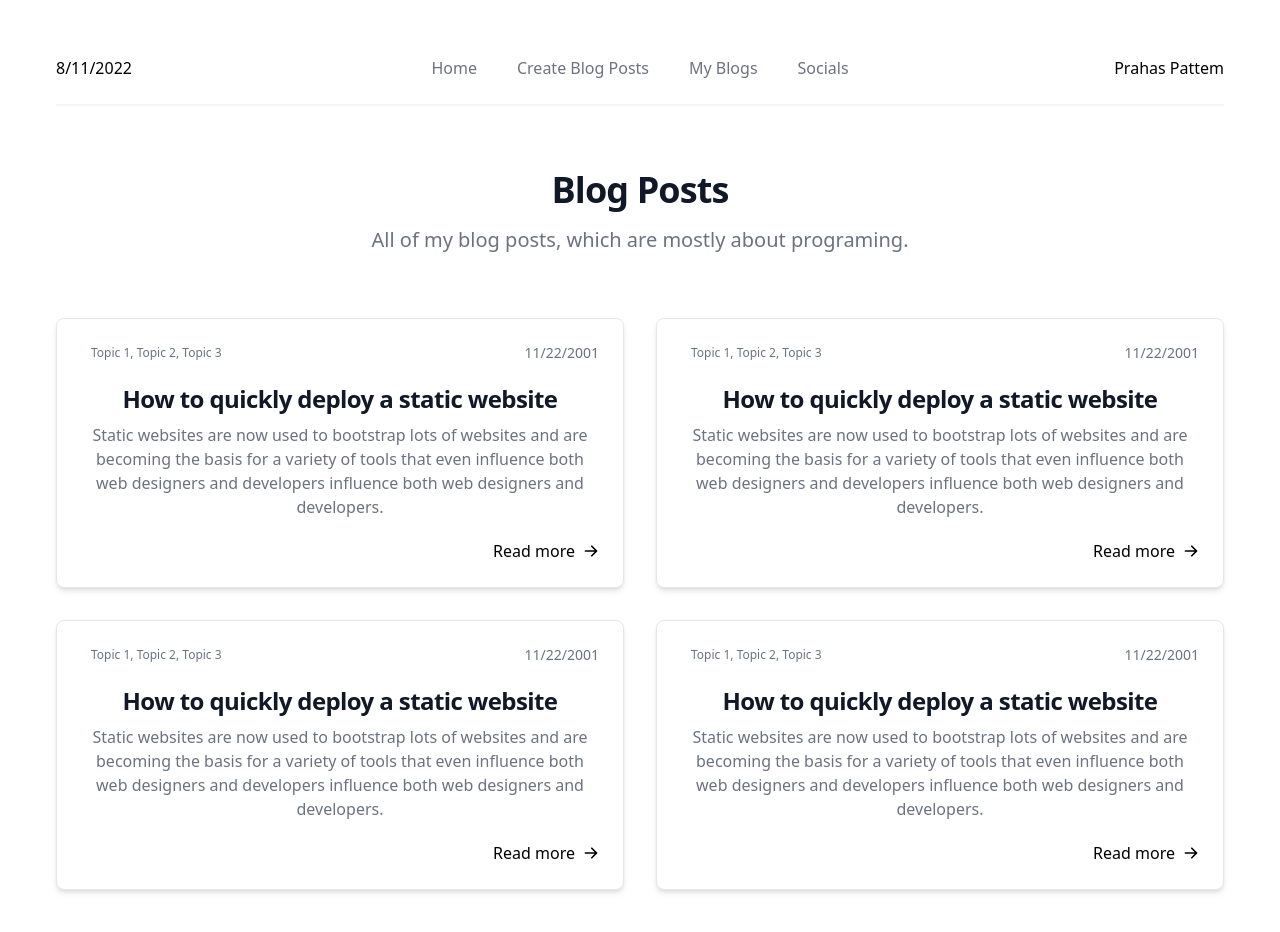
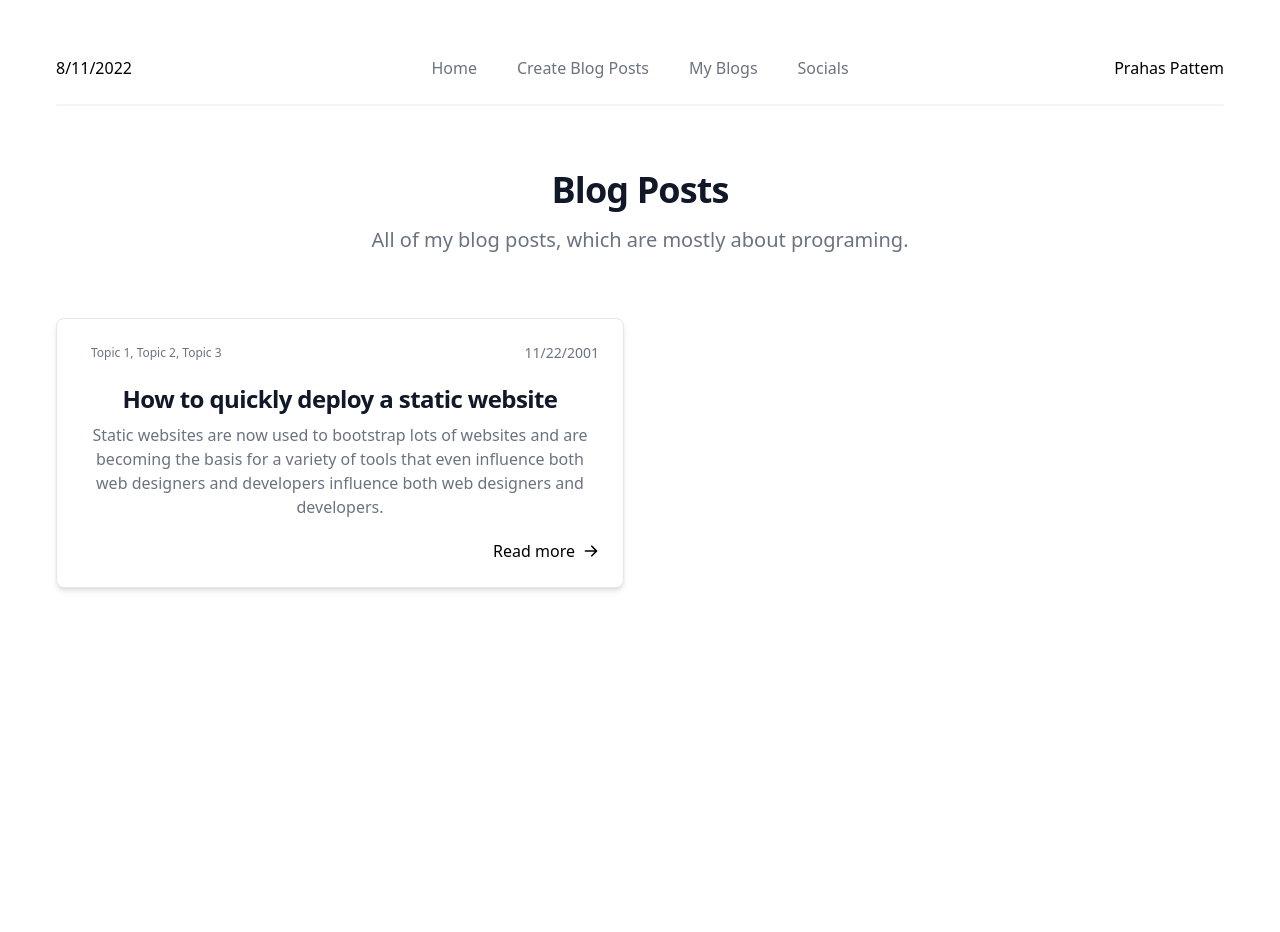
Before and after one commit to pprahas/blog, a React (Vite) app in the folder frontend/: page / in a window 1280 px wide. Shown: the top 932 px of the page. After the commit the page ends 800 px from the top, so only its background shows below. Built offline with nearby package versions, Linux system fonts and the light colour scheme.

Commit message:
can't get data on frontend

```diff
--- a/frontend/src/App.jsx
+++ b/frontend/src/App.jsx
@@ -1,4 +1,4 @@
-import { useState } from "react";
+import { useState, useEffect } from "react";
 import reactLogo from "./assets/react.svg";
 import "./App.css";
 import ViewBlogs from "./pages/ViewBlogs";
@@ -6,8 +6,14 @@ import Socials from "./pages/Socials";
 import { BrowserRouter, Routes, Route } from "react-router-dom";
 
 function App() {
-  const [count, setCount] = useState(0);
-
+  useEffect(() => {
+    (async function () {
+      const data = await fetch("http://localhost:9090/blog/");
+      const jsonData = await data.json();
+      console.log("here");
+      console.log(jsonData);
+    });
+  });
   return (
     <BrowserRouter>
       <Routes>
--- a/frontend/src/pages/ViewBlogs.jsx
+++ b/frontend/src/pages/ViewBlogs.jsx
@@ -72,180 +72,6 @@ export default function Example(props) {
                 </a>
               </div>
             </article>
-            <article className="p-6 bg-white rounded-lg border border-gray-200 shadow-md dark:bg-gray-800 dark:border-gray-700">
-              <div className="flex justify-between items-center mb-5 text-gray-500">
-                <span className="bg-primary-100 text-primary-800 text-xs font-medium inline-flex items-center px-2.5 py-0.5 rounded dark:bg-primary-200 dark:text-primary-800">
-                  {/* <svg
-                    className="mr-1 w-3 h-3"
-                    fill="currentColor"
-                    viewBox="0 0 20 20"
-                    xmlns="http://www.w3.org/2000/svg"
-                  >
-                    <path
-                      fillRule="evenodd"
-                      d="M2 5a2 2 0 012-2h8a2 2 0 012 2v10a2 2 0 002 2H4a2 2 0 01-2-2V5zm3 1h6v4H5V6zm6 6H5v2h6v-2z"
-                      clipRule="evenodd"
-                    />
-                    <path d="M15 7h1a2 2 0 012 2v5.5a1.5 1.5 0 01-3 0V7z" />
-                  </svg> */}
-                  Topic 1, Topic 2, Topic 3
-                </span>
-                <span className="text-sm">11/22/2001</span>
-              </div>
-              <h2 className="mb-2 text-2xl font-bold tracking-tight text-gray-900 dark:text-white">
-                <a href="#">How to quickly deploy a static website</a>
-              </h2>
-              <p className="mb-5 font-light text-gray-500 dark:text-gray-400">
-                Static websites are now used to bootstrap lots of websites and
-                are becoming the basis for a variety of tools that even
-                influence both web designers and developers influence both web
-                designers and developers.
-              </p>
-              <div className="flex justify-between items-center">
-                <div className="flex items-center space-x-4">
-                  {/* <img
-                    className="w-7 h-7 rounded-full"
-                    src="https://flowbite.s3.amazonaws.com/blocks/marketing-ui/avatars/jese-leos.png"
-                    alt="Jese Leos avatar"
-                  /> */}
-                  {/* <span className="font-medium dark:text-white">Jese Leos</span> */}
-                </div>
-                <a
-                  href="#"
-                  className="inline-flex items-center font-medium text-primary-600 dark:text-primary-500 hover:underline"
-                >
-                  Read more
-                  <svg
-                    className="ml-2 w-4 h-4"
-                    fill="currentColor"
-                    viewBox="0 0 20 20"
-                    xmlns="http://www.w3.org/2000/svg"
-                  >
-                    <path
-                      fillRule="evenodd"
-                      d="M10.293 3.293a1 1 0 011.414 0l6 6a1 1 0 010 1.414l-6 6a1 1 0 01-1.414-1.414L14.586 11H3a1 1 0 110-2h11.586l-4.293-4.293a1 1 0 010-1.414z"
-                      clipRule="evenodd"
-                    />
-                  </svg>
-                </a>
-              </div>
-            </article>
-            <article className="p-6 bg-white rounded-lg border border-gray-200 shadow-md dark:bg-gray-800 dark:border-gray-700">
-              <div className="flex justify-between items-center mb-5 text-gray-500">
-                <span className="bg-primary-100 text-primary-800 text-xs font-medium inline-flex items-center px-2.5 py-0.5 rounded dark:bg-primary-200 dark:text-primary-800">
-                  {/* <svg
-                    className="mr-1 w-3 h-3"
-                    fill="currentColor"
-                    viewBox="0 0 20 20"
-                    xmlns="http://www.w3.org/2000/svg"
-                  >
-                    <path
-                      fillRule="evenodd"
-                      d="M2 5a2 2 0 012-2h8a2 2 0 012 2v10a2 2 0 002 2H4a2 2 0 01-2-2V5zm3 1h6v4H5V6zm6 6H5v2h6v-2z"
-                      clipRule="evenodd"
-                    />
-                    <path d="M15 7h1a2 2 0 012 2v5.5a1.5 1.5 0 01-3 0V7z" />
-                  </svg> */}
-                  Topic 1, Topic 2, Topic 3
-                </span>
-                <span className="text-sm">11/22/2001</span>
-              </div>
-              <h2 className="mb-2 text-2xl font-bold tracking-tight text-gray-900 dark:text-white">
-                <a href="#">How to quickly deploy a static website</a>
-              </h2>
-              <p className="mb-5 font-light text-gray-500 dark:text-gray-400">
-                Static websites are now used to bootstrap lots of websites and
-                are becoming the basis for a variety of tools that even
-                influence both web designers and developers influence both web
-                designers and developers.
-              </p>
-              <div className="flex justify-between items-center">
-                <div className="flex items-center space-x-4">
-                  {/* <img
-                    className="w-7 h-7 rounded-full"
-                    src="https://flowbite.s3.amazonaws.com/blocks/marketing-ui/avatars/jese-leos.png"
-                    alt="Jese Leos avatar"
-                  /> */}
-                  {/* <span className="font-medium dark:text-white">Jese Leos</span> */}
-                </div>
-                <a
-                  href="#"
-                  className="inline-flex items-center font-medium text-primary-600 dark:text-primary-500 hover:underline"
-                >
-                  Read more
-                  <svg
-                    className="ml-2 w-4 h-4"
-                    fill="currentColor"
-                    viewBox="0 0 20 20"
-                    xmlns="http://www.w3.org/2000/svg"
-                  >
-                    <path
-                      fillRule="evenodd"
-                      d="M10.293 3.293a1 1 0 011.414 0l6 6a1 1 0 010 1.414l-6 6a1 1 0 01-1.414-1.414L14.586 11H3a1 1 0 110-2h11.586l-4.293-4.293a1 1 0 010-1.414z"
-                      clipRule="evenodd"
-                    />
-                  </svg>
-                </a>
-              </div>
-            </article>
-            <article className="p-6 bg-white rounded-lg border border-gray-200 shadow-md dark:bg-gray-800 dark:border-gray-700">
-              <div className="flex justify-between items-center mb-5 text-gray-500">
-                <span className="bg-primary-100 text-primary-800 text-xs font-medium inline-flex items-center px-2.5 py-0.5 rounded dark:bg-primary-200 dark:text-primary-800">
-                  {/* <svg
-                    className="mr-1 w-3 h-3"
-                    fill="currentColor"
-                    viewBox="0 0 20 20"
-                    xmlns="http://www.w3.org/2000/svg"
-                  >
-                    <path
-                      fillRule="evenodd"
-                      d="M2 5a2 2 0 012-2h8a2 2 0 012 2v10a2 2 0 002 2H4a2 2 0 01-2-2V5zm3 1h6v4H5V6zm6 6H5v2h6v-2z"
-                      clipRule="evenodd"
-                    />
-                    <path d="M15 7h1a2 2 0 012 2v5.5a1.5 1.5 0 01-3 0V7z" />
-                  </svg> */}
-                  Topic 1, Topic 2, Topic 3
-                </span>
-                <span className="text-sm">11/22/2001</span>
-              </div>
-              <h2 className="mb-2 text-2xl font-bold tracking-tight text-gray-900 dark:text-white">
-                <a href="#">How to quickly deploy a static website</a>
-              </h2>
-              <p className="mb-5 font-light text-gray-500 dark:text-gray-400">
-                Static websites are now used to bootstrap lots of websites and
-                are becoming the basis for a variety of tools that even
-                influence both web designers and developers influence both web
-                designers and developers.
-              </p>
-              <div className="flex justify-between items-center">
-                <div className="flex items-center space-x-4">
-                  {/* <img
-                    className="w-7 h-7 rounded-full"
-                    src="https://flowbite.s3.amazonaws.com/blocks/marketing-ui/avatars/jese-leos.png"
-                    alt="Jese Leos avatar"
-                  /> */}
-                  {/* <span className="font-medium dark:text-white">Jese Leos</span> */}
-                </div>
-                <a
-                  href="#"
-                  className="inline-flex items-center font-medium text-primary-600 dark:text-primary-500 hover:underline"
-                >
-                  Read more
-                  <svg
-                    className="ml-2 w-4 h-4"
-                    fill="currentColor"
-                    viewBox="0 0 20 20"
-                    xmlns="http://www.w3.org/2000/svg"
-                  >
-                    <path
-                      fillRule="evenodd"
-                      d="M10.293 3.293a1 1 0 011.414 0l6 6a1 1 0 010 1.414l-6 6a1 1 0 01-1.414-1.414L14.586 11H3a1 1 0 110-2h11.586l-4.293-4.293a1 1 0 010-1.414z"
-                      clipRule="evenodd"
-                    />
-                  </svg>
-                </a>
-              </div>
-            </article>
           </div>
         </div>
       </section>
```
Also changed, not shown: 1 other file (tests, documents, lock files or other folders).
